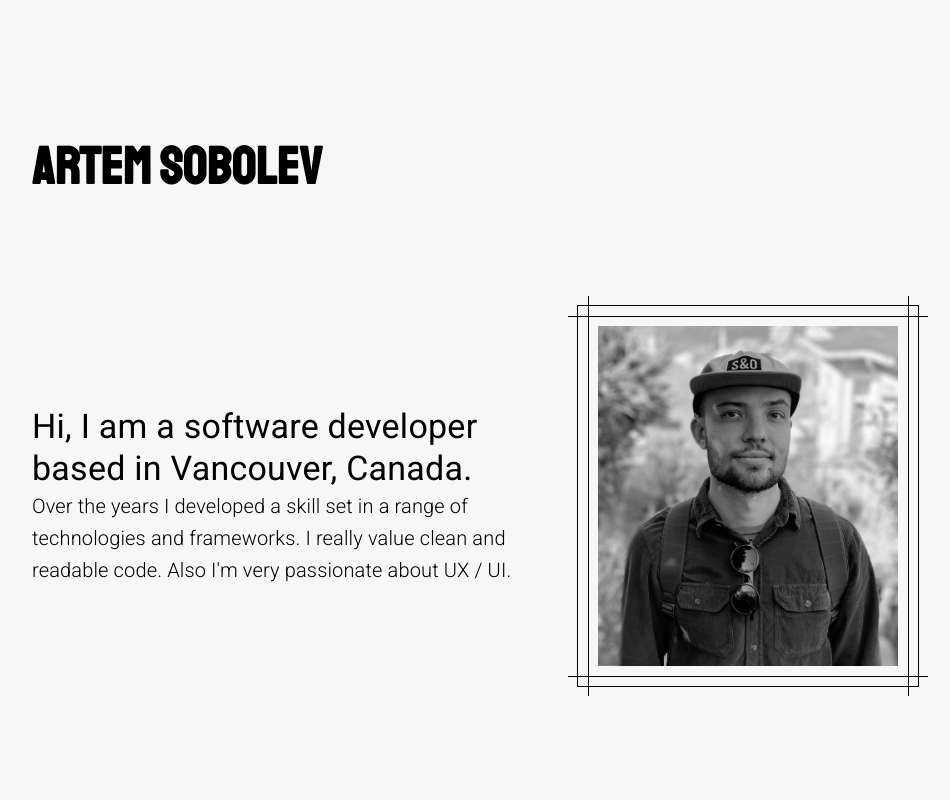
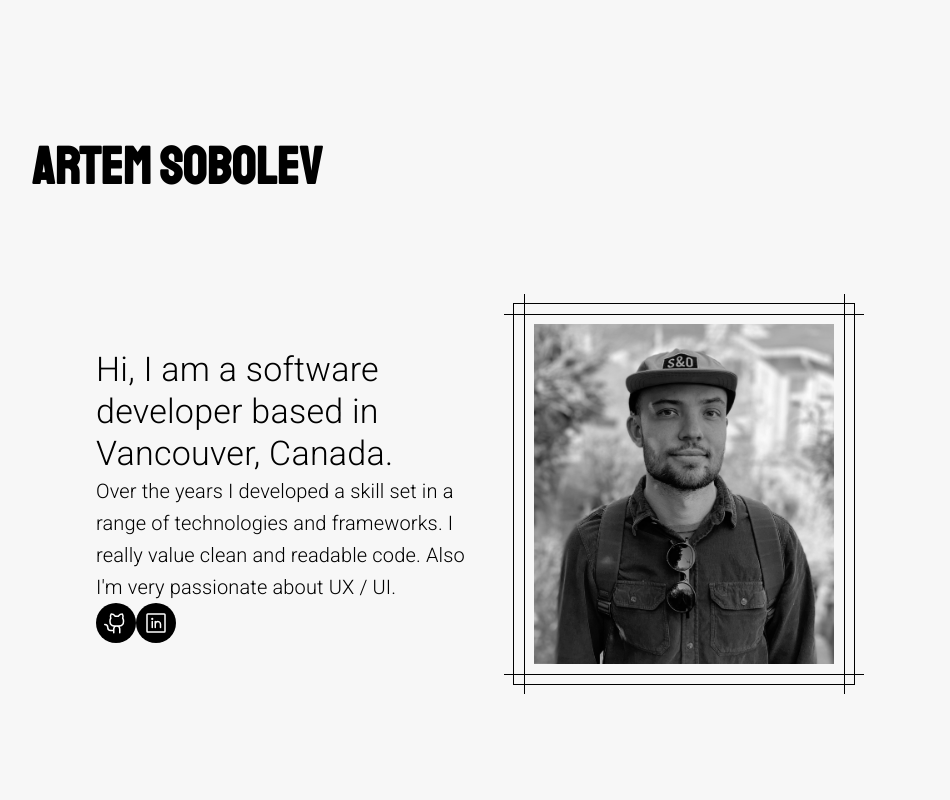
Before and after one commit to BirdyArt/about, a React (Vite) app in the folder portfolio/: page /works in a window 1280 px wide. Shown: the top 800 px of the page, without its empty margins (160-1110 px from the left). Built offline with nearby package versions, Linux system fonts and the light colour scheme.

Commit message:
feat: added animations

```diff
--- a/portfolio/package.json
+++ b/portfolio/package.json
@@ -18,6 +18,7 @@
     "@mui/material": "^5.15.18",
     "@phosphor-icons/react": "^2.1.5",
     "react": "^18.2.0",
+    "react-awesome-reveal": "^4.2.11",
     "react-dom": "^18.2.0"
   },
   "devDependencies": {
--- a/portfolio/src/components/AppBar.tsx
+++ b/portfolio/src/components/AppBar.tsx
@@ -1,4 +1,5 @@
-import { AppBar, Toolbar, Typography } from "@mui/material";
+import { AppBar, Box, Toolbar, Typography } from "@mui/material";
+import { JackInTheBox } from "react-awesome-reveal";
 
 const AppBarTop = () => {
   return (
@@ -12,6 +13,8 @@ const AppBarTop = () => {
       }}
     >
       <Toolbar sx={{ px: "0 !important" }}>
+        <Box width={{ xs: "100%", md: "auto" }}>
+          <JackInTheBox triggerOnce>
             <Typography
               fontFamily={"staatliches"}
               width={"100%"}
@@ -24,6 +27,8 @@ const AppBarTop = () => {
             >
               Artem Sobolev
             </Typography>
+          </JackInTheBox>
+        </Box>
       </Toolbar>
     </AppBar>
   );
--- a/portfolio/src/components/Careers.tsx
+++ b/portfolio/src/components/Careers.tsx
@@ -11,6 +11,15 @@ import { Box, Typography, useMediaQuery, useTheme } from "@mui/material";
 import TimelineOppositeContent, {
   timelineOppositeContentClasses,
 } from "@mui/lab/TimelineOppositeContent";
+import {
+  Bounce,
+  Fade,
+  Flip,
+  Hinge,
+  JackInTheBox,
+  Rotate,
+  Slide,
+} from "react-awesome-reveal";
 
 const Careers = () => {
   const theme = useTheme();
@@ -28,6 +37,7 @@ const Careers = () => {
       px={{ xs: 2, md: 24 }}
     >
       <Box>
+        <JackInTheBox triggerOnce>
           <Typography
             fontFamily={"staatliches"}
             fontSize={32}
@@ -39,7 +49,9 @@ const Careers = () => {
           >
             Careers
           </Typography>
+        </JackInTheBox>
         <Timeline sx={styleSx}>
+          <Fade triggerOnce>
             <TimelineItem>
               {desktop ? (
                 <TimelineOppositeContent color="text.secondary">
@@ -64,15 +76,17 @@ const Careers = () => {
                   As a frontend software developer, I am responsible for
                   developing customer facing and internal UI and working closely
                   with the product team to deliver the best user experience.
-                Occasionally I would help backend team with smaller tasks in our
-                .NET backend. I was working on revolutionary CEBA app that
+                  Occasionally I would help backend team with smaller tasks in
+                  our .NET backend. I was working on revolutionary CEBA app that
                   allowed clients seamlessly apply for loans and get instant
                   approval. App had many complicated integrations (id
-                verification, decisioning engine, bank account verification) and
-                was able to handle large volumes.
+                  verification, decisioning engine, bank account verification)
+                  and was able to handle large volumes.
                 </Typography>
               </TimelineContent>
             </TimelineItem>
+          </Fade>
+          <Fade triggerOnce>
             <TimelineItem>
               {desktop ? (
                 <TimelineOppositeContent color="text.secondary">
@@ -103,6 +117,8 @@ const Careers = () => {
                 </Typography>
               </TimelineContent>
             </TimelineItem>
+          </Fade>
+          <Fade triggerOnce>
             <TimelineItem>
               {desktop ? (
                 <TimelineOppositeContent color="text.secondary">
@@ -126,12 +142,14 @@ const Careers = () => {
                 <Typography variant="body1" mt={2}>
                   As a frontend software developer, I was working on various
                   projects with people from all over the world. I was helping
-                facilitate teams and was responsible for delivering projects on
-                time. I was also helping with the code reviews and mentoring
-                community newcomers.
+                  facilitate teams and was responsible for delivering projects
+                  on time. I was also helping with the code reviews and
+                  mentoring community newcomers.
                 </Typography>
               </TimelineContent>
             </TimelineItem>
+          </Fade>
+          <Fade triggerOnce>
             <TimelineItem>
               {desktop ? (
                 <TimelineOppositeContent color="text.secondary">
@@ -153,15 +171,16 @@ const Careers = () => {
                 </Typography>
                 <Typography variant="body2">Vancouver, BC</Typography>
                 <Typography variant="body1" mt={2}>
-                I did a lot of different jobs before I switched to tech. I was a
-                coffee shop manager on Commercial Drive, product coordinator
-                (that one actually was kind of technical as I was writing macros
-                in Excel and working with Adobe creative suite) at large tourism
-                company focused on Canada and Alaska and other various non tech
-                jobs.
+                  I did a lot of different jobs before I switched to tech. I was
+                  a coffee shop manager on Commercial Drive, product coordinator
+                  (that one actually was kind of technical as I was writing
+                  macros in Excel and working with Adobe creative suite) at
+                  large tourism company focused on Canada and Alaska and other
+                  various non tech jobs.
                 </Typography>
               </TimelineContent>
             </TimelineItem>
+          </Fade>
         </Timeline>
       </Box>
     </Box>
--- a/portfolio/src/components/Hero.tsx
+++ b/portfolio/src/components/Hero.tsx
@@ -1,4 +1,7 @@
-import { Box, Typography } from "@mui/material";
+import { Box, IconButton, Typography } from "@mui/material";
+import { Fade } from "react-awesome-reveal";
+import Typewriter from "./TypeWriter";
+import { GithubLogo, LinkedinLogo } from "@phosphor-icons/react";
 
 const Hero = () => {
   return (
@@ -12,16 +15,19 @@ const Hero = () => {
       alignItems={"center"}
       textAlign={{ xs: "center", md: "left" }}
       justifyContent={"center"}
-      px={{ xs: 2, md: 24 }}
+      px={{ xs: 2, md: 24, lg: 32 }}
     >
       <Box display={{ xs: "block", md: "flex" }} alignItems={"center"}>
         <Box mr={{ xs: 0, md: 4 }}>
-          <Typography
-            sx={{ typography: { xs: "h5", md: "h4" } }}
-            fontWeight={300}
-          >
-            Hi, I am a software developer based in Vancouver, Canada.
-          </Typography>
+          <Typewriter
+            text="Hi, I am a software developer based in Vancouver, Canada."
+            delay={30}
+            sx={{
+              typography: { xs: "h5", md: "h4" },
+              fontWeight: { xs: "400", md: "300 !important" },
+            }}
+          />
+          <Fade triggerOnce delay={2000}>
             <Typography
               sx={{
                 typography: { xs: "body1", md: "h6" },
@@ -33,11 +39,43 @@ const Hero = () => {
               and frameworks. I really value clean and readable code. Also I'm
               very passionate about UX / UI.
             </Typography>
+            <Box display={"flex"}>
+              {" "}
+              <IconButton
+                sx={{ bgcolor: "black", color: "white" }}
+                aria-label="add to shopping cart"
+              >
+                <GithubLogo />
+              </IconButton>
+              <IconButton
+                sx={{ bgcolor: "black", color: "white" }}
+                aria-label="add to shopping cart"
+              >
+                <LinkedinLogo />
+              </IconButton>
             </Box>
+          </Fade>
+        </Box>
+        <Fade triggerOnce cascade delay={2000}>
+          <Box position="relative">
+            <Box
+              component="img"
+              src="/arrow.svg"
+              alt="curved arrow"
+              sx={{
+                display: { xs: "none", xl: "block" },
+                position: "absolute",
+                zIndex: 1,
+                width: "120px",
+                left: "-150px",
+                bottom: "20px",
+                transform: "rotateX(180deg) rotate(-50deg)",
+              }}
+            />
             <Box
               component="img"
               src="/me.jpg"
-          alt="Artem Sobolev"
+              alt="profile picture"
               sx={{
                 filter: "grayscale(100%)",
                 maxWidth: { xs: "250px", md: "300px" },
@@ -50,6 +88,8 @@ const Hero = () => {
               }}
             />
           </Box>
+        </Fade>
+      </Box>
     </Box>
   );
 };
--- /dev/null
+++ b/portfolio/src/components/TypeWriter.tsx
@@ -0,0 +1,39 @@
+import { Typography } from "@mui/material";
+import { useState, useEffect } from "react";
+import { SxProps, Theme } from "@mui/material/styles";
+
+type TypewriterProps = {
+  text: string;
+  delay: number;
+  infinite?: boolean;
+  sx?: SxProps<Theme>;
+};
+
+const Typewriter = ({ text, delay, infinite, sx }: TypewriterProps) => {
+  const [currentText, setCurrentText] = useState("");
+  const [currentIndex, setCurrentIndex] = useState(0);
+
+  useEffect(() => {
+    let timeout: ReturnType<typeof setTimeout>;
+
+    if (currentIndex < text.length) {
+      timeout = setTimeout(() => {
+        setCurrentText((prevText) => prevText + text[currentIndex]);
+        setCurrentIndex((prevIndex) => prevIndex + 1);
+      }, delay);
+    } else if (infinite) {
+      setCurrentIndex(0);
+      setCurrentText("");
+    }
+
+    return () => clearTimeout(timeout);
+  }, [currentIndex, delay, infinite, text]);
+
+  return (
+    <Typography sx={[...(Array.isArray(sx) ? sx : [sx])]}>
+      {currentText}
+    </Typography>
+  );
+};
+
+export default Typewriter;
--- a/portfolio/src/components/Works.tsx
+++ b/portfolio/src/components/Works.tsx
@@ -1,5 +1,6 @@
 import { Box, Grid, Typography } from "@mui/material";
 import WorksCard from "./WorksCard";
+import { JackInTheBox } from "react-awesome-reveal";
 
 const Works = () => {
   const works = [
@@ -47,6 +48,7 @@ const Works = () => {
       pb={4}
     >
       <Box>
+        <JackInTheBox triggerOnce>
           <Typography
             fontFamily={"staatliches"}
             fontSize={32}
@@ -59,6 +61,7 @@ const Works = () => {
           >
             Works
           </Typography>
+        </JackInTheBox>
         <Grid container spacing={4}>
           {works.map((work) => (
             <Grid item xs={12} md={6} lg={4} xl={3}>
--- a/portfolio/src/components/WorksCard.tsx
+++ b/portfolio/src/components/WorksCard.tsx
@@ -8,6 +8,7 @@ import {
   Typography,
 } from "@mui/material";
 import { GithubLogo, Play } from "@phosphor-icons/react";
+import { Fade } from "react-awesome-reveal";
 
 type WorksCardProps = {
   title: string;
@@ -39,6 +40,7 @@ const WorksCard = ({
         },
       }}
     >
+      <Fade triggerOnce>
         <Box
           pt={2}
           display="flex"
@@ -104,6 +106,7 @@ const WorksCard = ({
             </Button>
           ) : null}
         </CardActions>
+      </Fade>
     </Card>
   );
 };
```
Also changed, not shown: portfolio/public/arrow.svg (added), 1 other file (tests, documents, lock files or other folders). Lines whose indentation alone changed are shown as unchanged.
